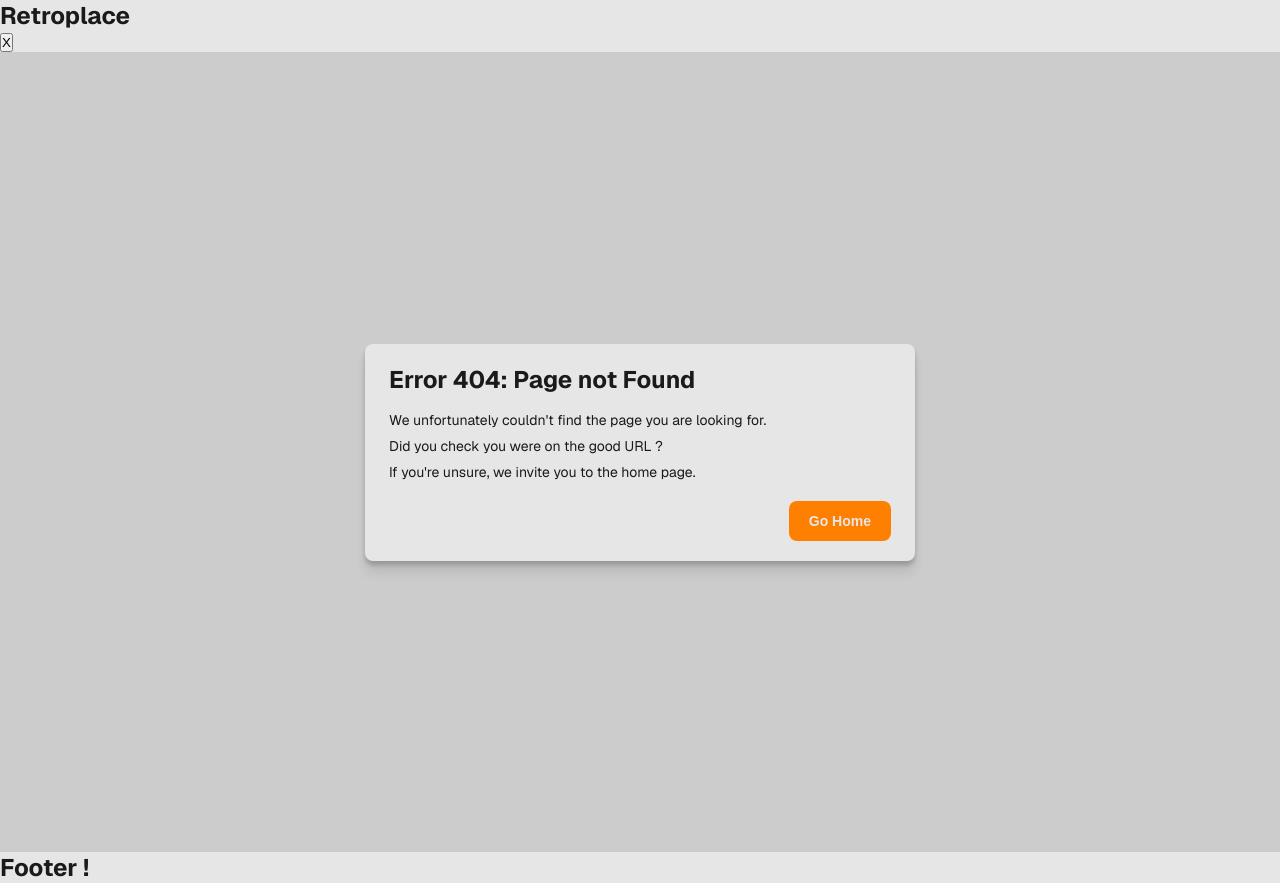
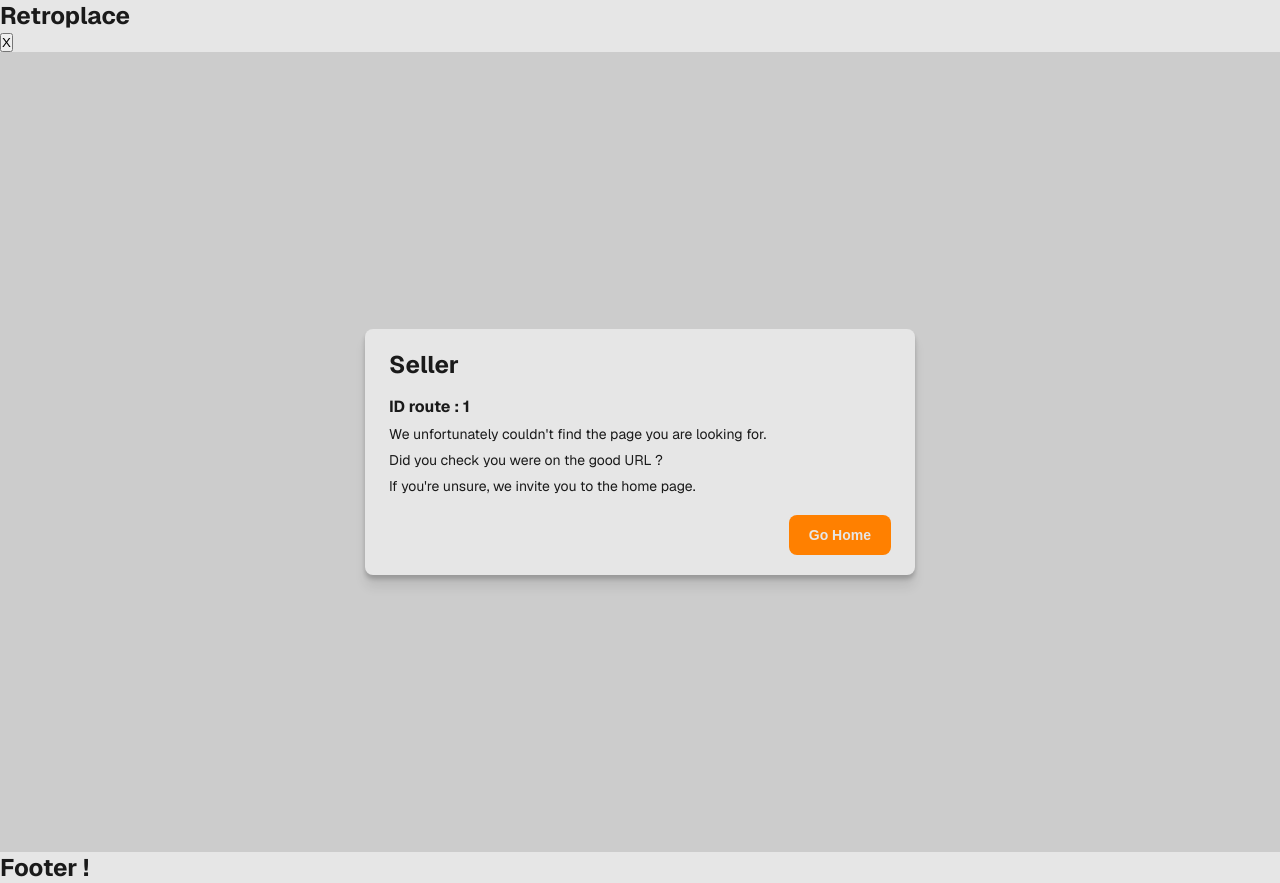
Before and after one commit to nathanEvrardDaCunha/retroplace_frontend, a React (Vite) app: page /account/1 in a window 1280 px wide. Built offline with nearby package versions, Linux system fonts and the light colour scheme.

Commit message:
feat(ui): add basic seller account page UI

```diff
--- /dev/null
+++ b/src/features/browse-seller-account/BrowseSellerAccount.tsx
@@ -0,0 +1,45 @@
+import { useParams } from 'react-router-dom';
+import { Card } from '../../components/card/Card';
+import { CardItem } from '../../components/card/card-other/CardItem';
+import { CardSection } from '../../components/card/card-other/CardSection';
+import { CardTitle } from '../../components/card/card-other/CardTitle';
+import { Button } from '../../components/shared/Button';
+
+import './browse-seller-account.scss';
+
+// TODO: Add a link that return to the previous page or home page.
+// TODO: Create a TSX ErrorMessage component with proper feature to display error ?
+// => Instead of using <Card>, it might be better to create a <Message> component for those cases.
+
+export function BrowseSellerAccount() {
+    const params = useParams();
+
+    console.log(params.id);
+
+    return (
+        <>
+            <main className="main-browse-seller">
+                {/* <h1 className="main-browse-seller__title">404 page</h1> */}
+
+                <section className="main-browse-seller__content">
+                    <Card>
+                        <CardSection variant="characteristics">
+                            <CardTitle>Seller </CardTitle>
+                            <strong>ID route : {params.id ? params.id : 'undefined'}</strong>
+                            <CardItem variant="item">
+                                We unfortunately couldn't find the page you are looking for.
+                            </CardItem>
+                            <CardItem variant="item">Did you check you were on the good URL ? </CardItem>
+
+                            <CardItem variant="item">If you're unsure, we invite you to the home page.</CardItem>
+                        </CardSection>
+
+                        <CardSection variant="buttons">
+                            <Button>Go Home</Button>
+                        </CardSection>
+                    </Card>
+                </section>
+            </main>
+        </>
+    );
+}
--- /dev/null
+++ b/src/features/browse-seller-account/browse-seller-account.scss
@@ -0,0 +1,32 @@
+// === EXTERNAL === //
+
+@use '../../assets/variables';
+
+// === CLASSES === //
+
+// IDEA: Regroup the "main" and "title" into one shared file across every features.
+// Because right now, they are the same just like the "Shotgun Code Smell".
+
+// Main
+.main-browse-seller {
+    min-height: 100vh;
+    width: 100%;
+    padding-block: variables.$spacing-6;
+    padding-inline: variables.$spacing-6;
+
+    display: flex;
+    flex-direction: column;
+}
+
+// Title
+.main-browse-seller__title {
+    padding-block-end: variables.$spacing-6;
+}
+
+// Content
+.main-browse-seller__content {
+    margin: auto;
+    min-width: 256px;
+    width: 100%;
+    max-width: 550px;
+}
--- a/src/main.tsx
+++ b/src/main.tsx
@@ -7,9 +7,13 @@ import { PageLogin } from './pages/PageLogin';
 import { PageNotFound } from './pages/PageNotFound';
 import { PageRegister } from './pages/PageRegister';
 import { PageResetPassword } from './pages/PageResetPassword';
+import { PageSellerAccount } from './pages/PageSellerAccount';
 
 // TODO: Add css cursor property for every thing that are interactive.
 // TODO: When DB and authentication system are implemented, deny page requiring isLogin, isAdmin...
+
+// TODO: Implement authentication for theses routes:
+// - account <PageSellerAccount />
 
 const router = createBrowserRouter([
     { path: '/', element: <PageHome /> },
@@ -17,6 +21,7 @@ const router = createBrowserRouter([
     { path: '/register', element: <PageRegister /> },
     { path: '/products', element: <PageBrowseProduct /> },
     { path: '/reset-password', element: <PageResetPassword /> },
+    { path: '/account/:id', element: <PageSellerAccount /> },
     { path: '/*', element: <PageNotFound /> },
 ]);
 
--- /dev/null
+++ b/src/pages/PageSellerAccount.tsx
@@ -0,0 +1,17 @@
+import { BrowseSellerAccount } from '../features/browse-seller-account/BrowseSellerAccount';
+import { Layout } from '../layouts/Layout';
+import { LayoutContent } from '../layouts/LayoutContent';
+import { LayoutFooter } from '../layouts/LayoutFooter';
+import { LayoutHeader } from '../layouts/LayoutHeader';
+
+export function PageSellerAccount() {
+    return (
+        <Layout>
+            <LayoutHeader />
+            <LayoutContent>
+                <BrowseSellerAccount />
+            </LayoutContent>
+            <LayoutFooter />
+        </Layout>
+    );
+}
```
